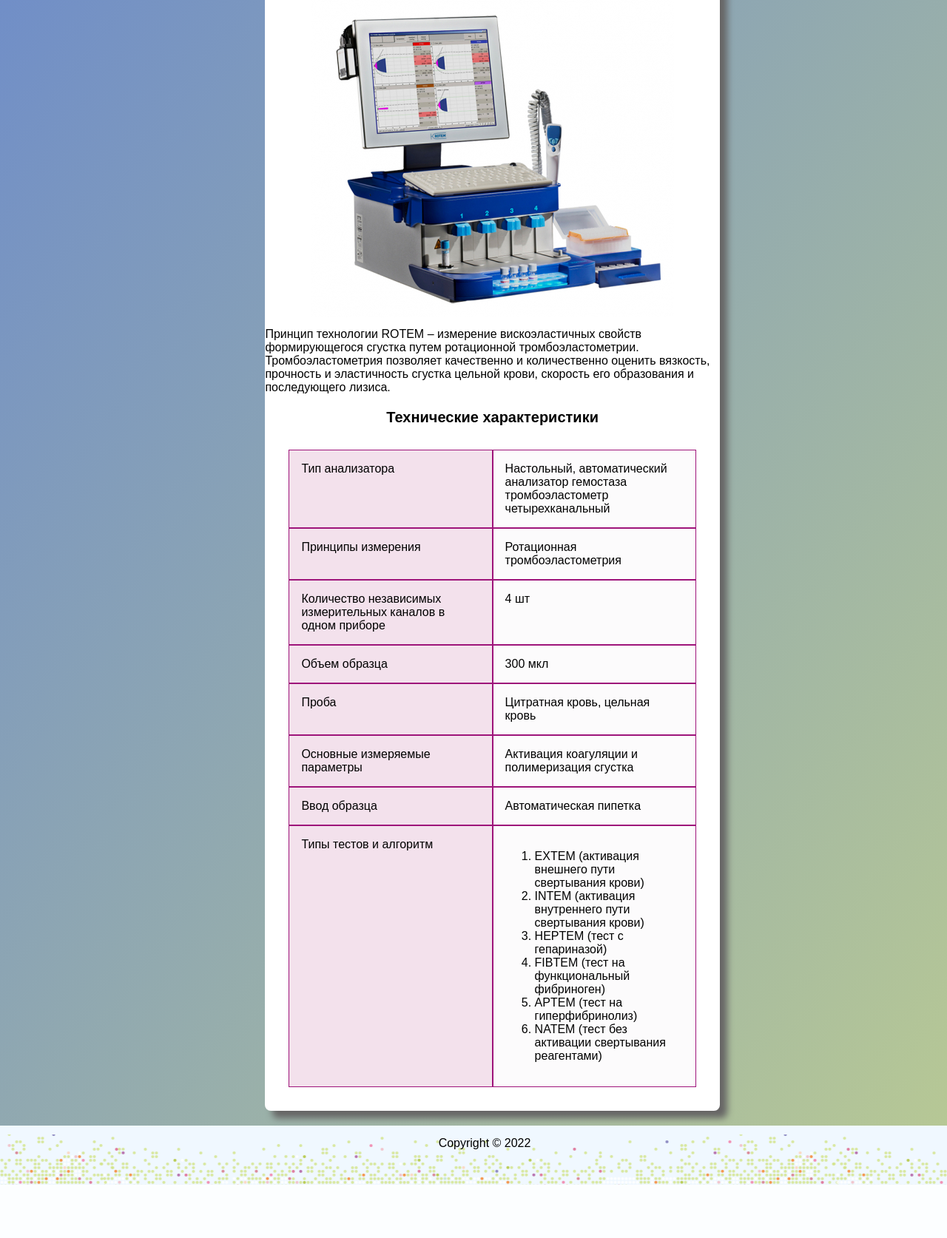
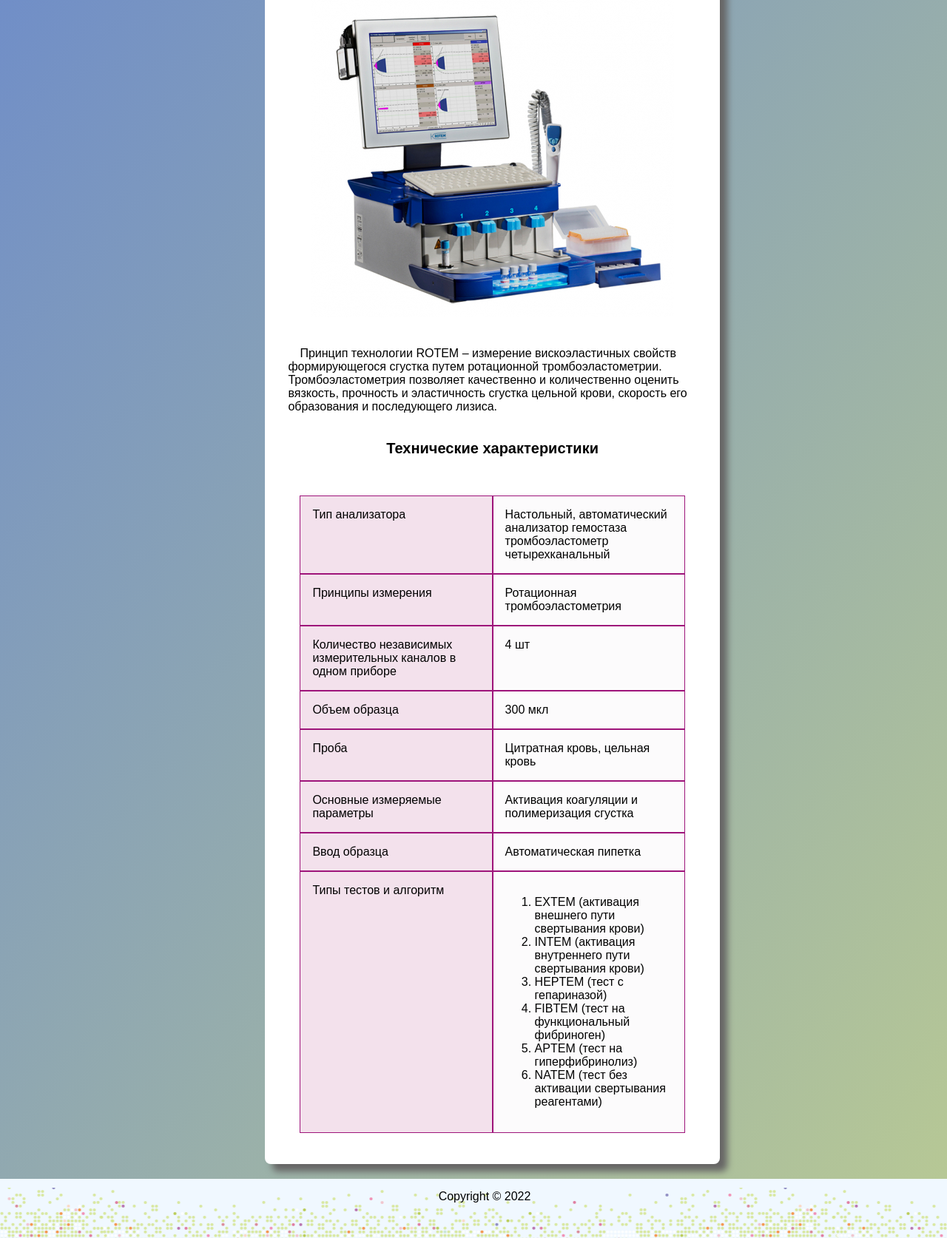
Before and after one commit to fj-fj-fj/rotem, a Flask app: page /about in a window 1280 px wide. Shown: the part 317-1991 px from the top of the page at 74% size. Before the commit the page ends 1919 px from the top, so only its background shows below. Run offline with Flask 2, Linux system fonts and the light colour scheme; parts of the project's set-up code (start-up, migrations or seed data) failed here and were passed over; some libraries are stand-ins or nearby versions.

Commit message:
fix: rename css class, improve: text-indent

```diff
--- a/app/static/css/menu.css
+++ b/app/static/css/menu.css
@@ -123,10 +123,15 @@
   margin-bottom: 10px;
 }
 
-.menu__about_description-body {
+.menu__about__description-body {
   margin: 10px 15px;
   display: flex;
   flex-direction: column;
+}
+
+.menu__about__description-body p:first-child {
+  margin: 1em;
+  text-indent: 1em;
 }
 
 .menu__about__spec-title {
--- a/app/templates/menu/about.html
+++ b/app/templates/menu/about.html
@@ -15,8 +15,6 @@
             <p>
                 Принцип технологии ROTEM – измерение вискоэластичных свойств формирующегося
                 сгустка путем ротационной тромбоэластометрии.
-            </p>
-            <p>
                 Тромбоэластометрия позволяет качественно и количественно оценить вязкость,
                 прочность и эластичность сгустка цельной крови, скорость его образования и последующего лизиса.
             </p>
```
